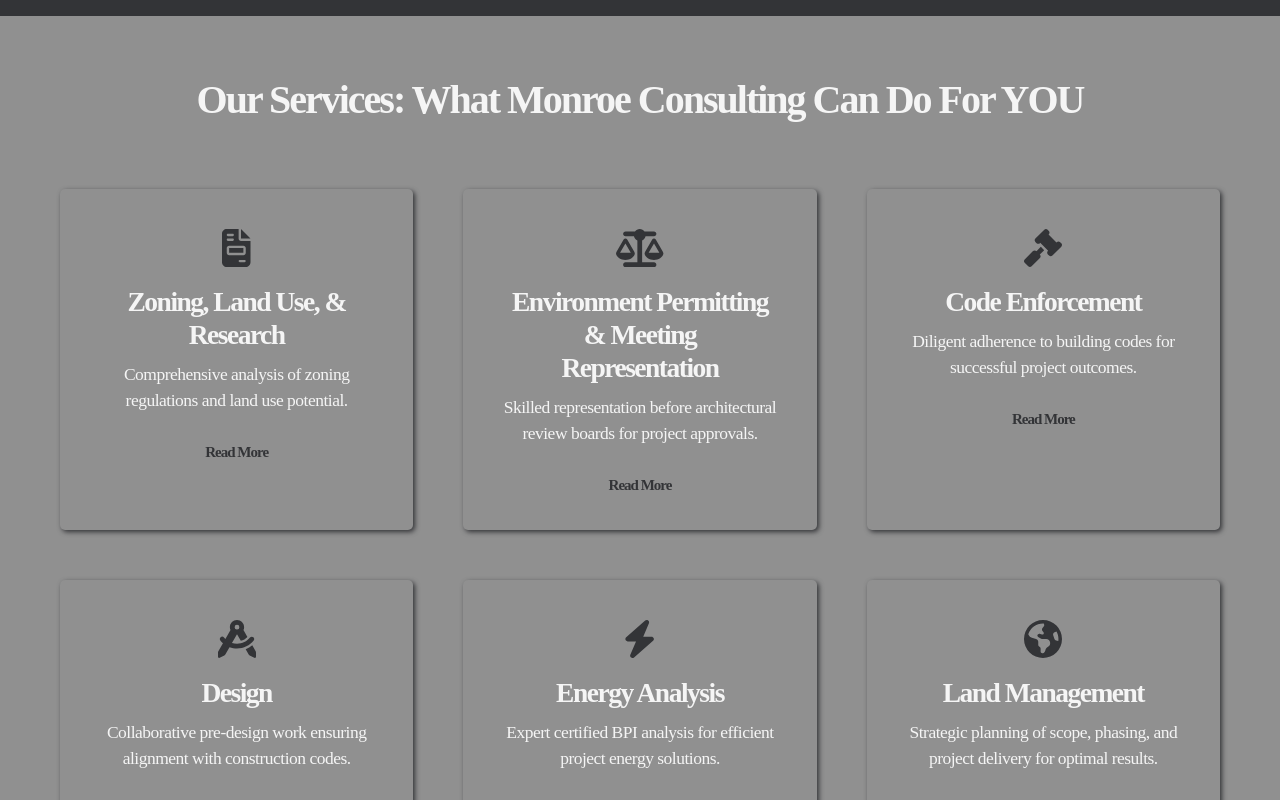
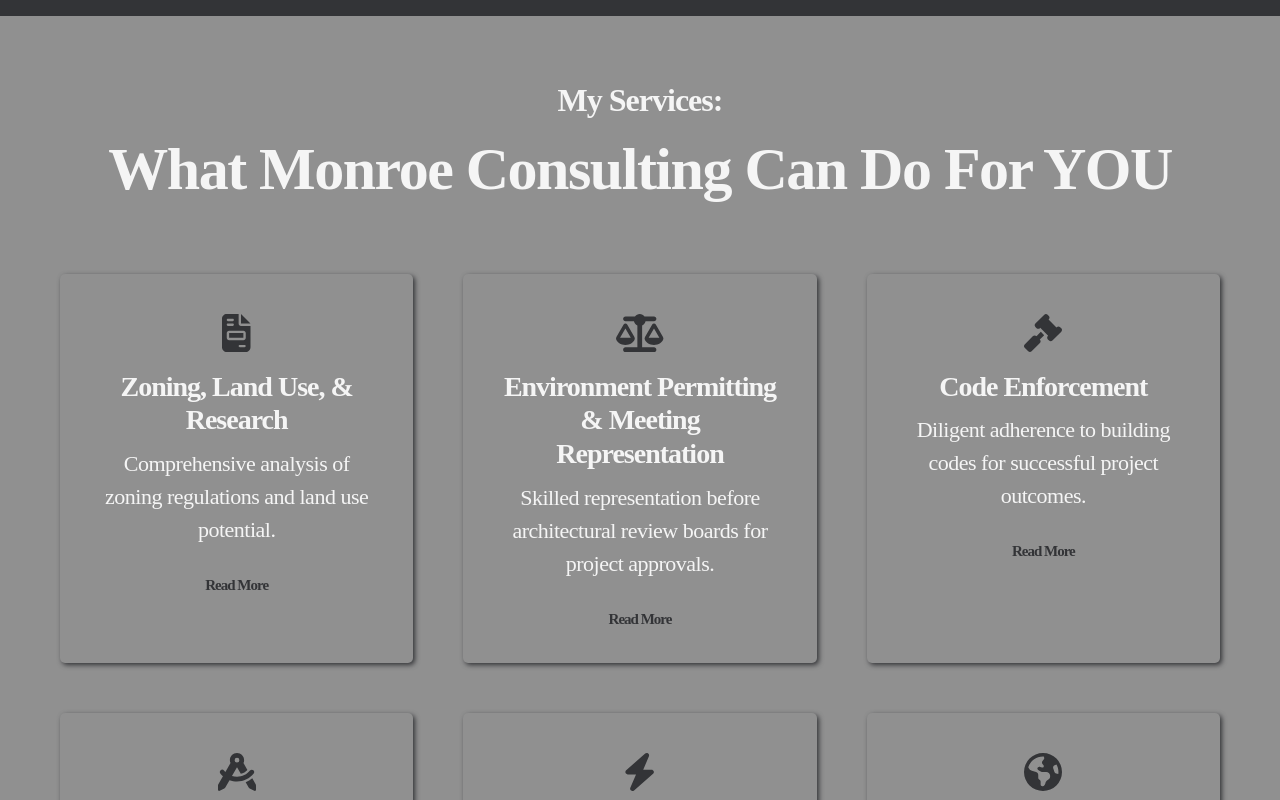
Before and after one commit to Caleb-Rogers/bmonroe-consulting, a Next.js app: page / in a window 1280 px wide. Shown: the part 1680-2480 px from the top of the page. Built offline with nearby package versions, Linux system fonts and the light colour scheme.

Commit message:
Services Section Class Implementation

```diff
--- a/src/components/ServicesSection/ServicesSection.css
+++ b/src/components/ServicesSection/ServicesSection.css
@@ -12,17 +12,22 @@
   color: #f5f5f5;
 }
 
-.serv-heading {
+.serv-sec-text {
   position: relative;
   text-align: center;
   padding-top: 60px;
   margin-bottom: 20px;
 }
 
-.serv-section h1 {
-  font-size: 4rem;
-  font-weight: 700;
-  letter-spacing: -2px;
+.serv-sec-sub-heading {
+  font-size: 3.2rem;
+  font-weight: 600;
+  letter-spacing: -1px;
+}
+.serv-sec-heading {
+  font-size: 6rem;
+  font-weight: 800;
+  letter-spacing: -1.5px;
 }
 
 .serv-container {
@@ -55,15 +60,15 @@
   color: #333437;
 }
 
-.serv-box h2 {
-  font-size: 2.75rem;
+.serv-title {
+  font-size: 2.8rem;
   font-weight: 600;
-  letter-spacing: -1.5px;
+  letter-spacing: -1px;
   margin: 0 30px 10px;
 }
 
-.serv-box p {
-  font-size: 1.75rem;
+.serv-desc {
+  font-size: 2.2rem;
   font-weight: 500;
   letter-spacing: -0.5px;
   margin: 0 30px 20px;
@@ -74,20 +79,20 @@
   transform: scale(1.05);
 }
 
-.serv-box:hover h2 {
+.serv-box:hover .serv-title {
   color: #909090;
 }
 
-.serv-box:hover p {
+.serv-box:hover .serv-desc {
   color: #909090;
 }
 
-.serv-box:hover a {
+.serv-box:hover .serv-btn {
   box-shadow: 0px 0px 3px #333437;
 }
 
-.serv-box a:link,
-.serv-box a:visited {
+.serv-box .serv-btn:link,
+.serv-box .serv-btn:visited {
   display: inline-block;
   text-decoration: none;
   padding: 8px 15px;
@@ -99,8 +104,8 @@
   transition: all 0.5s;
 }
 
-.serv-box a:hover,
-.serv-box a:active {
+.serv-box .serv-btn:hover,
+.serv-box .serv-btn:active {
   font-size: 1.6rem;
   font-weight: 700;
   background-color: #333437;
--- a/src/components/ServicesSection/ServicesSection.js
+++ b/src/components/ServicesSection/ServicesSection.js
@@ -4,46 +4,47 @@ import { faFileInvoice, faGavel, faCompassDrafting, faScaleBalanced, faBolt, faE
 export default function ServicesSection() {
   return (
     <section className="serv-section">
-      <div className="serv-heading">
-        <h1>Our Services: What Monroe Consulting Can Do For YOU</h1>
+      <div className="serv-sec-text">
+        <div className="serv-sec-sub-heading">My Services:</div>
+        <div className="serv-sec-heading">What Monroe Consulting Can Do For YOU</div>
       </div>
       <div className="serv-container">
         <div className="serv-row">
           <div className="serv-box">
             <FontAwesomeIcon icon={faFileInvoice} className="serv-icon" />
-            <h2>Zoning, Land Use, & Research</h2>
-            <p>Comprehensive analysis of zoning regulations and land use potential.</p>
-            <a href="/services">Read More</a>
+            <h3 className="serv-title">Zoning, Land Use, & Research</h3>
+            <p className="serv-desc">Comprehensive analysis of zoning regulations and land use potential.</p>
+            <a className="serv-btn" href="/services">Read More</a>
           </div>
           <div className="serv-box">
             <FontAwesomeIcon icon={faScaleBalanced} className="serv-icon" />
-            <h2>Environment Permitting & Meeting Representation</h2>
-            <p>Skilled representation before architectural review boards for project approvals.</p>
-            <a href="/services">Read More</a>
+            <h3 className="serv-title">Environment Permitting & Meeting Representation</h3>
+            <p className="serv-desc">Skilled representation before architectural review boards for project approvals.</p>
+            <a className="serv-btn" href="/services">Read More</a>
           </div>
           <div className="serv-box">
             <FontAwesomeIcon icon={faGavel} className="serv-icon" />
-            <h2>Code Enforcement</h2>
-            <p>Diligent adherence to building codes for successful project outcomes.</p>
-            <a href="/services">Read More</a>
+            <h3 className="serv-title">Code Enforcement</h3>
+            <p className="serv-desc">Diligent adherence to building codes for successful project outcomes.</p>
+            <a className="serv-btn" href="/services">Read More</a>
           </div>
           <div className="serv-box">
             <FontAwesomeIcon icon={faCompassDrafting} className="serv-icon" />
-            <h2>Design</h2>
-            <p>Collaborative pre-design work ensuring alignment with construction codes.</p>
-            <a href="/services">Read More</a>
+            <h3 className="serv-title">Design</h3>
+            <p className="serv-desc">Collaborative pre-design work ensuring alignment with construction codes.</p>
+            <a className="serv-btn" href="/services">Read More</a>
           </div>
           <div className="serv-box">
             <FontAwesomeIcon icon={faBolt} className="serv-icon" />
-            <h2>Energy Analysis</h2>
-            <p>Expert certified BPI analysis for efficient project energy solutions.</p>
-            <a href="/services">Read More</a>
+            <h3 className="serv-title">Energy Analysis</h3>
+            <p className="serv-desc">Expert certified BPI analysis for efficient project energy solutions.</p>
+            <a className="serv-btn" href="/services">Read More</a>
           </div>
           <div className="serv-box">
             <FontAwesomeIcon icon={faEarthAmericas} className="serv-icon" />
-            <h2>Land Management</h2>
-            <p>Strategic planning of scope, phasing, and project delivery for optimal results.</p>
-            <a href="/services">Read More</a>
+            <h3 className="serv-title">Land Management</h3>
+            <p className="serv-desc">Strategic planning of scope, phasing, and project delivery for optimal results.</p>
+            <a className="serv-btn" href="/services">Read More</a>
           </div>
         </div>
       </div>
```
